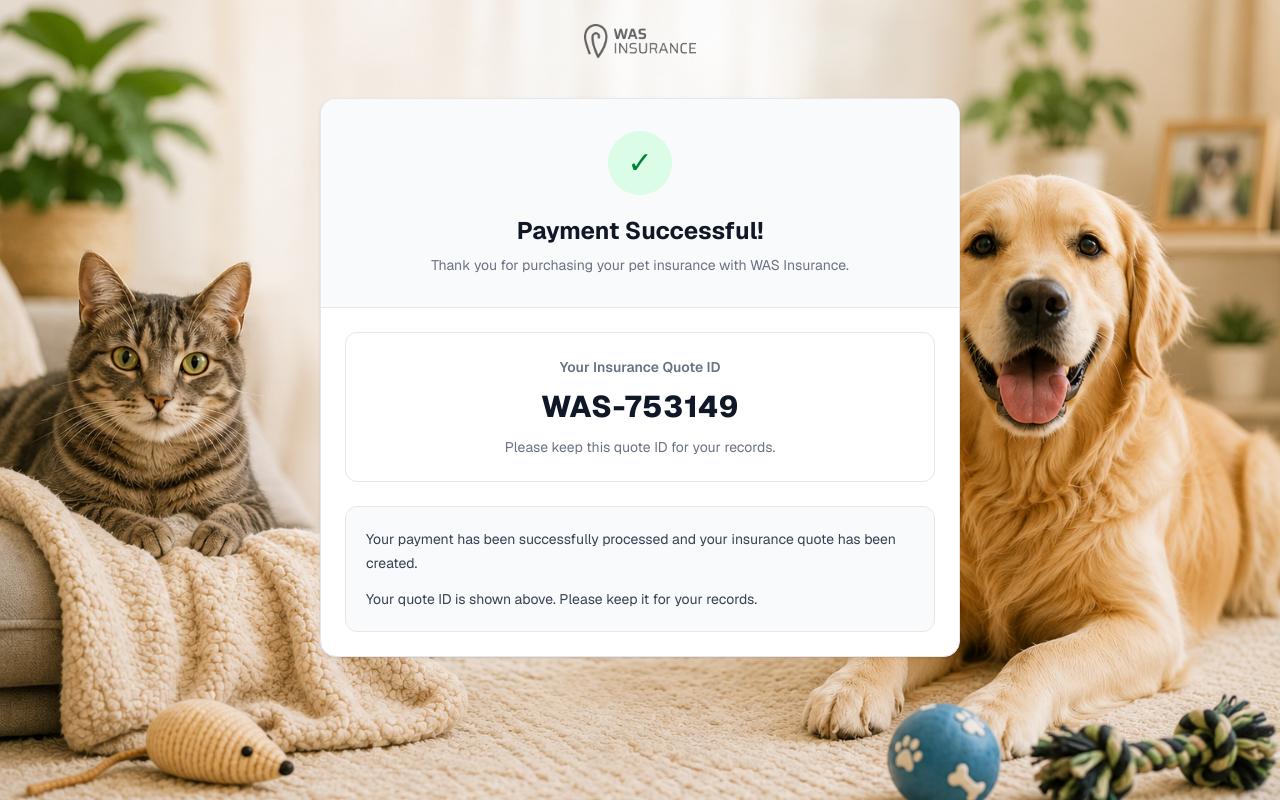
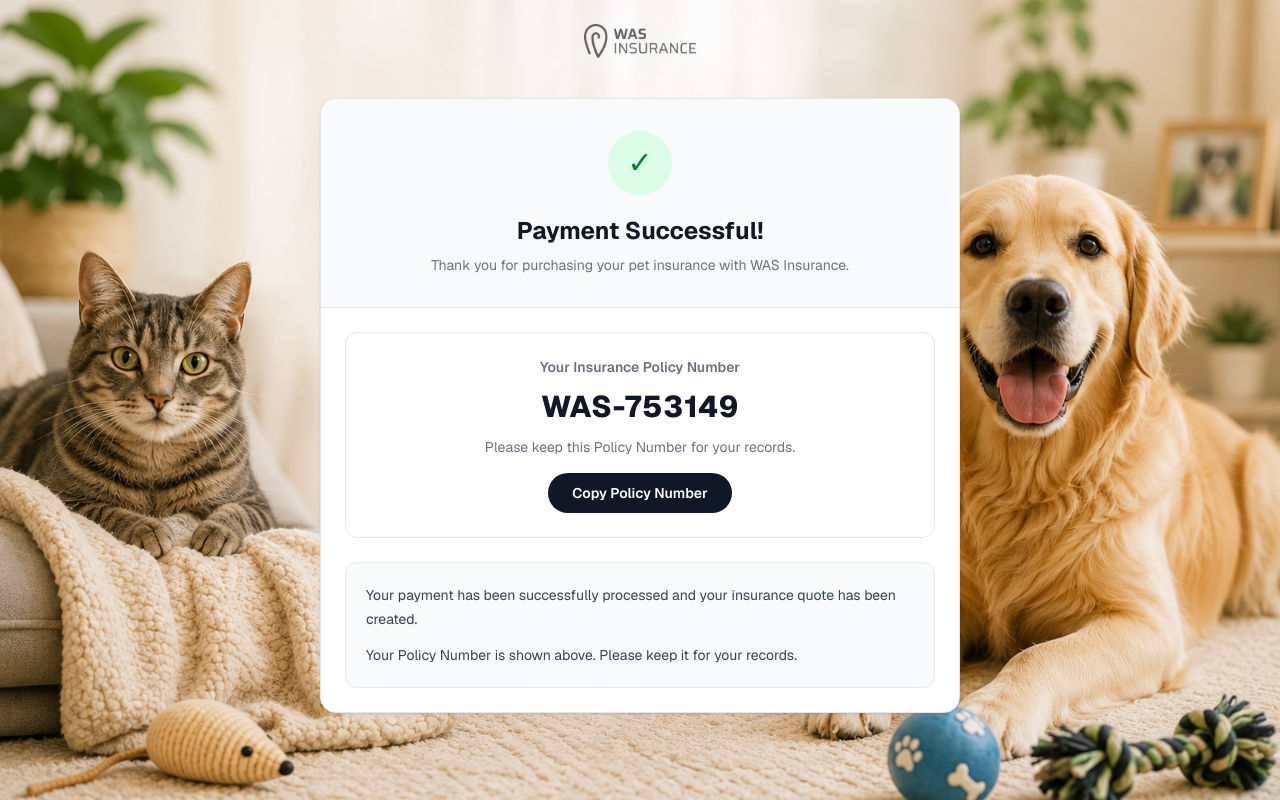
Before and after one commit to pvu0452/pet_insurance, a Next.js app: page /success in a window 1280 px wide. Built offline with nearby package versions, Linux system fonts and the light colour scheme.

Commit message:
Success code fixes + copy button added

```diff
--- a/app/success/page.tsx
+++ b/app/success/page.tsx
@@ -1,23 +1,40 @@
 "use client";
+
 import { useEffect, useState } from "react";
 import { useRouter } from "next/navigation";
 
-
 export default function PlanComparisonPage() {
   const router = useRouter();
-const [quoteId, setQuoteId] = useState("");
+  const [PolicyNum, setPolicyNum] = useState("");
+  const [copied, setCopied] = useState(false);
 
   useEffect(() => {
-  // Generate a random 6-digit insurance quote ID
+    // Generate a random 6-digit insurance PolicyNum
     const randomNumber = Math.floor(100000 + Math.random() * 900000);
 
-  const generatedQuoteId = `WAS-${randomNumber}`;
+    const generatedPolicyNum = `WAS-${randomNumber}`;
 
-  setQuoteId(generatedQuoteId);
+    setPolicyNum(generatedPolicyNum);
 
     // Clear ALL session storage
     sessionStorage.clear();
   }, []);
+
+  // Copy Policy Number to clipboard
+  const handleCopy = async () => {
+    if (!PolicyNum) return;
+
+    try {
+      await navigator.clipboard.writeText(PolicyNum);
+      setCopied(true);
+
+      setTimeout(() => {
+        setCopied(false);
+      }, 2000);
+    } catch (error) {
+      console.error("Failed to copy Policy Number:", error);
+    }
+  };
 
   return (
     <div
@@ -26,13 +43,12 @@ style={{
         backgroundImage: "url('/background.webp')",
       }}
     >
-
       <div className="max-w-2xl mx-auto px-4 py-6">
 
         {/* WAS LOGO */}
         <button
           type="button"
-        onClick={() => router.push("/details")}
+          onClick={() => router.push("/")}
           className="block mx-auto mb-10"
           aria-label="Return to details"
         >
@@ -112,7 +128,7 @@ style={{
           {/* CONTENT */}
           <div className="p-6">
 
-          {/* QUOTE ID CARD */}
+            {/* Policy Number CARD */}
             <div
               className="
                 border
@@ -131,7 +147,7 @@ style={{
                   text-gray-500
                 "
               >
-              Your Insurance Quote ID
+                Your Insurance Policy Number
               </p>
 
               <p
@@ -143,7 +159,7 @@ style={{
                   tracking-wide
                 "
               >
-              {quoteId || "Generating..."}
+                {PolicyNum || "Generating..."}
               </p>
 
               <p
@@ -153,8 +169,37 @@ style={{
                   mt-3
                 "
               >
-              Please keep this quote ID for your records.
+                Please keep this Policy Number for your records.
               </p>
+
+              {/* COPY BUTTON */}
+              <button
+                type="button"
+                onClick={handleCopy}
+                disabled={!PolicyNum}
+                className={`
+                  mt-4
+                  px-6
+                  py-2.5
+                  rounded-full
+                  font-semibold
+                  text-sm
+                  transition
+                  duration-200
+                  ${
+                    copied
+                      ? "bg-green-600 text-white"
+                      : "bg-gray-900 text-white hover:bg-gray-700"
+                  }
+                  ${
+                    !PolicyNum
+                      ? "opacity-50 cursor-not-allowed"
+                      : "cursor-pointer"
+                  }
+                `}
+              >
+                {copied ? "✓ Copied!" : "Copy Policy Number"}
+              </button>
 
             </div>
 
@@ -189,7 +234,7 @@ style={{
                   mt-3
                 "
               >
-              Your quote ID is shown above. Please keep it for your records.
+                Your Policy Number is shown above. Please keep it for your records.
               </p>
 
             </div>
```
Lines whose indentation alone changed are shown as unchanged.
